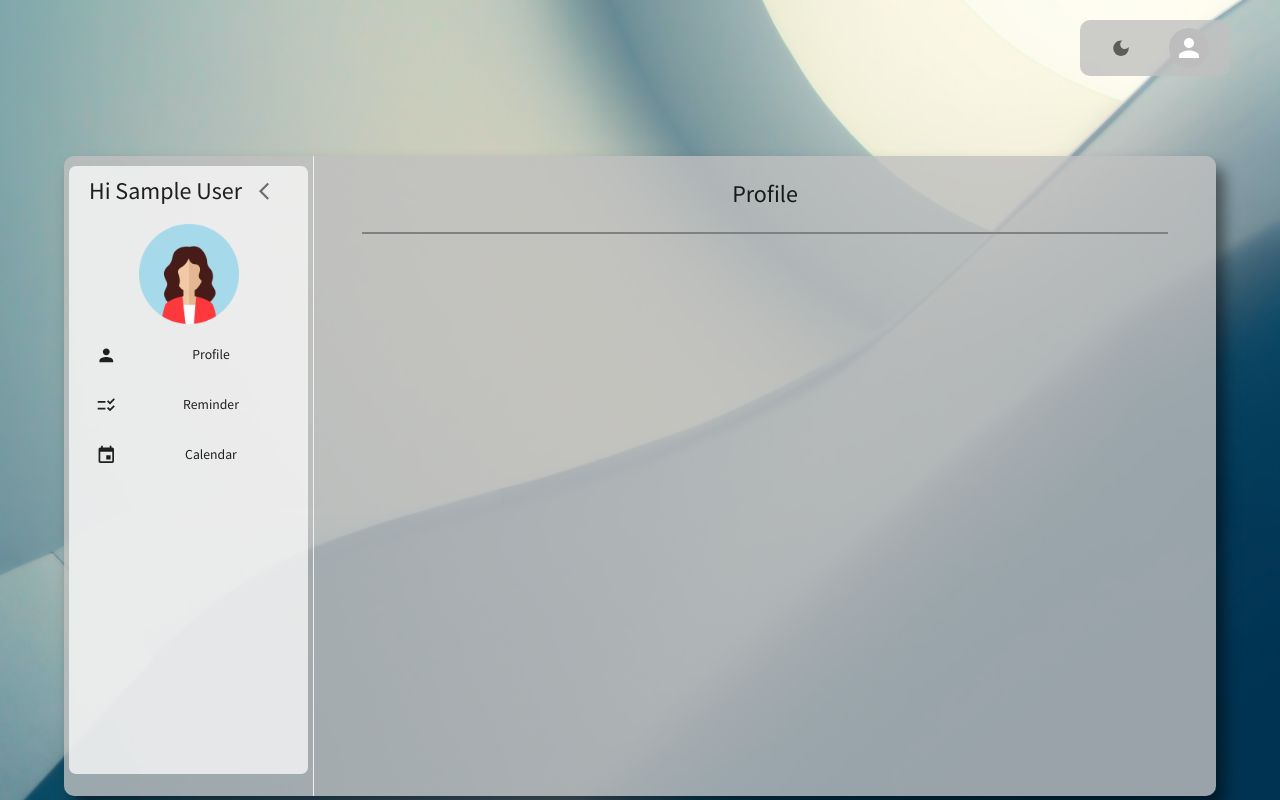
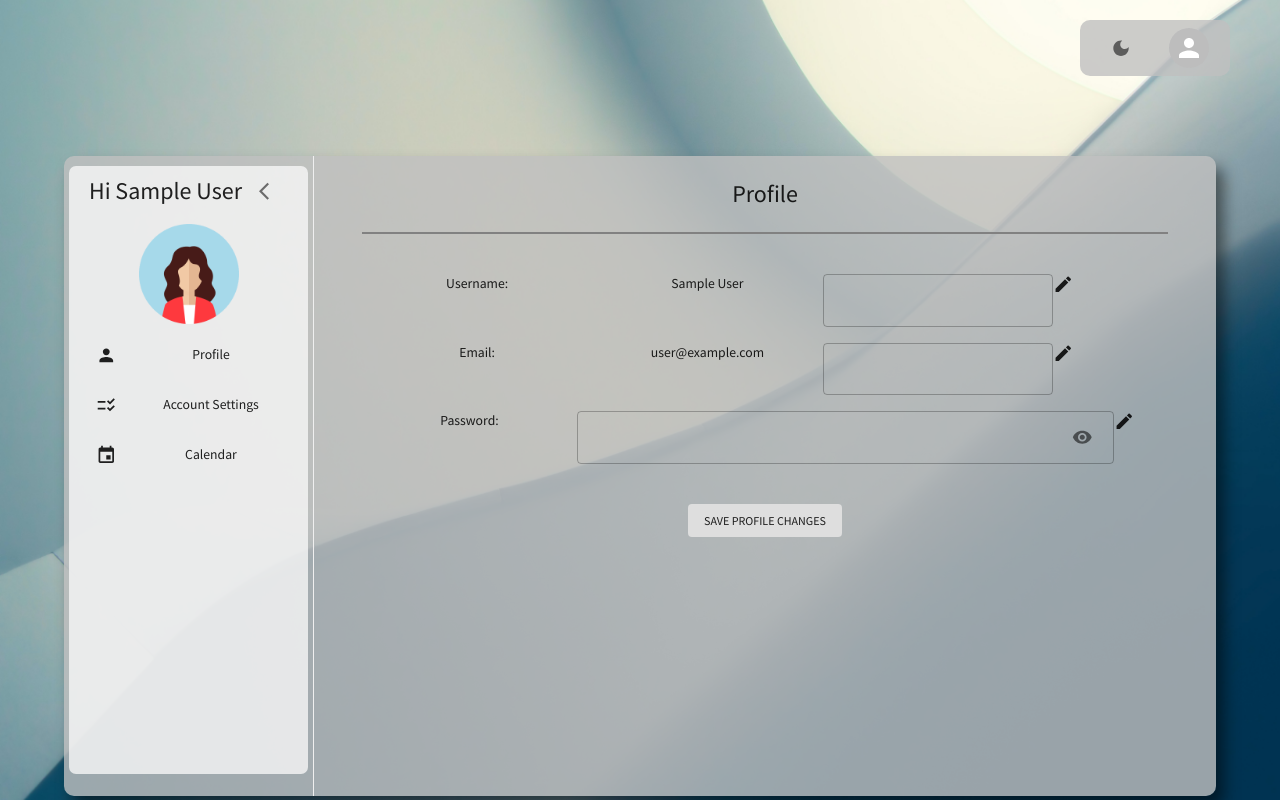
Before and after one commit to Eleen-228/Login_Page, a React (Create React App) app: page /#/user_center/profile in a window 1280 px wide. Built offline with nearby package versions, Linux system fonts and the light colour scheme; no server answers; sample sign-in values are in the browser's storage.

Commit message:
update profile

```diff
--- a/src/App.js
+++ b/src/App.js
@@ -10,7 +10,7 @@ import Header from './components/Header'
 import UserCenter from './pages/UserCenter'
 import Profile from './pages/Profile'
 import Calendar from './pages/Calendar'
-import Reminder from './pages/Reminder'
+import Settings from './pages/Settings'
 import { ColorModeContext, getDesignTokens } from './context/ColorModeContext'
 import { AuthContextProvider } from './context/AuthContext'
 
@@ -36,10 +36,10 @@ function App() {
 							<Container sx={{ display: 'flex', justifyContent: 'center', mt: '80px' }}>
 								{/* ROUTES */}
 								<Routes>
-									<Route path="/login" element={<Login />} />
+									<Route path="/login/*" element={<Login />} />
 									<Route path="user_center/*" element={<UserCenter />}>
 										<Route path="profile" element={<Profile />} />
-										<Route path="reminder" element={<Reminder />} />
+										<Route path="reminder" element={<Settings />} />
 										<Route path="calendar" element={<Calendar />} />
 									</Route>
 									<Route path="/register" element={<Register />} />
--- a/src/components/SideBar.jsx
+++ b/src/components/SideBar.jsx
@@ -48,7 +48,7 @@ const SideBar = () => {
 					Profile
 				</MenuItem>
 				<MenuItem icon={<ChecklistRtlIcon />} component={<ReactLink />} to="/user_center/reminder">
-					Reminder
+					Account Settings
 				</MenuItem>
 				<MenuItem icon={<EventIcon />} component={<ReactLink />} to="/user_center/calendar">
 					Calendar
--- a/src/pages/Login.jsx
+++ b/src/pages/Login.jsx
@@ -30,6 +30,7 @@ const Login = () => {
 			await login(values.email, values.password)
 			resetForm()
 			navigate('/user_center')
+			setError('')
 			// console.log('Form submitted', values)
 		} catch (e) {
 			console.log(e.message)
@@ -44,7 +45,11 @@ const Login = () => {
 		e.preventDefault()
 	}
 	const handleGoogleLogin = async () => {
-		await googleLogin()
+		try {
+			await googleLogin()
+		} catch (e) {
+			console.log('error', e.message)
+		}
 	}
 	return (
 		<>
@@ -113,6 +118,7 @@ const Login = () => {
 										</Button>
 									</Box>
 									{error === 'Firebase: Error (auth/wrong-password).' && <Typography color="error.main">Wrong email or password</Typography>}
+									{error === 'Firebase: Error (auth/user-not-found).' && <Typography color="error.main">User Not Found</Typography>}
 									<Box>
 										<Link to="/register" style={{ color: '#fffafa', textDecoration: 'none', fontSize: '14px' }} className="underline">
 											Register an Account
--- a/src/pages/Profile.jsx
+++ b/src/pages/Profile.jsx
@@ -1,9 +1,92 @@
-import { Container } from '@mui/material'
+import { useState } from 'react'
+import { Container, Typography, Button, Box, TextField, InputAdornment, IconButton } from '@mui/material'
 import TopBar from '../components/TopBar'
-const Profile = () => {
+import EditIcon from '@mui/icons-material/Edit'
+import VisibilityOffIcon from '@mui/icons-material/VisibilityOff'
+import VisibilityIcon from '@mui/icons-material/Visibility'
+const Profile = ({ user, changeEmail, changePassword, changeUsername }) => {
+	const [values, setValues] = useState({})
+	const [ableUsername, setAbleUsername] = useState(true)
+	const [ableEmail, setAbleEmail] = useState(true)
+	const [ablePassword, setAblePassword] = useState(true)
+	const [visible, setVisible] = useState(false)
+	const allowUsernameEdit = () => {
+		setAbleUsername(false)
+	}
+	const disallowUsernameEdit = () => {
+		setAbleUsername(true)
+	}
+	const allowEmailEdit = () => {
+		setAbleEmail(false)
+	}
+	const disallowEmailEdit = () => {
+		setAbleEmail(true)
+	}
+	const allowPasswordEdit = () => {
+		setAblePassword(false)
+	}
+	const disallowPasswordEdit = () => {
+		setAblePassword(true)
+	}
+	const handleSaveChanges = () => {
+		changeEmail(values.email)
+		changePassword(values.password)
+		changeUsername(values.username)
+	}
+	const handleVisibility = () => {
+		setVisible(!visible)
+	}
+	const handleChangesSubmit = e => {
+		e.preventDefault()
+		e.target.reset()
+	}
 	return (
 		<Container>
 			<TopBar children="Profile" />
+			<Box display="grid" mt={5}>
+				<form onSubmit={handleChangesSubmit}>
+					<Box display="grid" gridTemplateColumns="2fr 2fr 2fr 1fr" mb={2}>
+						<Typography spanColum="span 12">Username:</Typography>
+						<Typography>{user.displayName}</Typography>
+						<TextField
+							disabled={ableUsername}
+							value={values.username}
+							onBlur={disallowUsernameEdit}
+							onChange={e => setValues({ ...values, username: e.target.value })}
+						/>
+						<EditIcon onClick={allowUsernameEdit} cursor="pointer" />
+					</Box>
+					<Box display="grid" gridTemplateColumns="2fr 2fr 2fr 1fr" mb={2}>
+						<Typography>Email: </Typography>
+						<Typography>{user.email}</Typography>
+						<TextField disabled={ableEmail} value={values.email} onBlur={disallowEmailEdit} onChange={e => setValues({ ...values, email: e.target.value })} />
+						<EditIcon onClick={allowEmailEdit} cursor="pointer" />
+					</Box>
+					<Box display="grid" gridTemplateColumns="2fr 5fr 0.5fr">
+						<Typography>Password:</Typography>
+						<TextField
+							type={visible ? 'text' : 'password'}
+							disabled={ablePassword}
+							value={values.password}
+							onBlur={disallowPasswordEdit}
+							onChange={e => setValues({ ...values, password: e.target.value })}
+							InputProps={{
+								endAdornment: (
+									<InputAdornment position="end">
+										<IconButton onClick={handleVisibility}>{visible ? <VisibilityOffIcon /> : <VisibilityIcon />}</IconButton>
+									</InputAdornment>
+								),
+							}}
+						/>
+						<EditIcon onClick={allowPasswordEdit} cursor="pointer" />
+					</Box>
+					<Box mt={5}>
+						<Button variant="contained" onClick={handleSaveChanges}>
+							Save Profile Changes
+						</Button>
+					</Box>
+				</form>
+			</Box>
 		</Container>
 	)
 }
--- a/src/pages/Register.jsx
+++ b/src/pages/Register.jsx
@@ -20,8 +20,9 @@ const Register = () => {
 		// console.log(values)
 		try {
 			await createUser(values.email, values.password, values.username)
-			await resetForm()
-			await navigate('/user_center')
+			resetForm()
+			navigate('/user_center')
+			setError('')
 		} catch (error) {
 			setError(error.message)
 			// console.log(error.message)
--- a/src/pages/Reminder.jsx
+++ /dev/null
@@ -1,10 +0,0 @@
-import { Grid, Typography } from '@mui/material'
-import TopBar from '../components/TopBar'
-const Reminder = () => {
-	return (
-		<Grid container>
-			<TopBar children="Reminder" />
-		</Grid>
-	)
-}
-export default Reminder
--- /dev/null
+++ b/src/pages/Settings.jsx
@@ -0,0 +1,34 @@
+import { useNavigate } from 'react-router-dom'
+import { Container, Box, Typography, Button } from '@mui/material'
+import TopBar from '../components/TopBar'
+const Settings = ({ removeAccount, setError, error }) => {
+	const navigate = useNavigate()
+	const handleAccountRemoval = async () => {
+		try {
+			await removeAccount()
+			navigate('/register')
+			setError('')
+			console.log('Successfully deleted user')
+		} catch (e) {
+			setError(e.message)
+			console.log('error', e.message)
+		}
+	}
+	return (
+		<Container>
+			<TopBar children="Settings" />
+			<Box>
+				<Typography>I would like to delete my account</Typography>
+				<Button variant="contained" color="error" onClick={handleAccountRemoval}>
+					Delete
+				</Button>
+				{error === 'Firebase: Error (auth/requires-recent-login).' ? (
+					<Typography variant="h5" color="error.main">
+						Sorry, please Login again to delete the account
+					</Typography>
+				) : undefined}
+			</Box>
+		</Container>
+	)
+}
+export default Settings
--- a/src/pages/UserCenter.jsx
+++ b/src/pages/UserCenter.jsx
@@ -4,11 +4,11 @@ import { Box, useTheme, Container } from '@mui/material'
 import SideBar from '../components/SideBar'
 import Profile from './Profile'
 import Calendar from './Calendar'
-import Reminder from './Reminder'
+import Settings from './Settings'
 import { UserContext } from '../context/AuthContext'
 const UserCenter = () => {
 	const theme = useTheme()
-	const { user } = useContext(UserContext)
+	const { user, removeAccount, error, setError, changeEmail, changePassword, changeUsername } = useContext(UserContext)
 	return (
 		<Box
 			sx={{
@@ -26,8 +26,8 @@ const UserCenter = () => {
 					<SideBar />
 					<Container sx={{ overflow: 'auto' }}>
 						<Routes>
-							<Route path="/profile" element={<Profile />} />
-							<Route path="/reminder" element={<Reminder />} />
+							<Route path="/profile" element={<Profile user={user} changeEmail={changeEmail} changePassword={changePassword} changeUsername={changeUsername} />} />
+							<Route path="/reminder" element={<Settings removeAccount={removeAccount} error={error} setError={setError} />} />
 							<Route path="/calendar" element={<Calendar />} />
 						</Routes>
 					</Container>
```
Also changed, not shown: src/context/AuthContext.jsx (+54 -14 lines), 1 other file (tests, documents, lock files or other folders).
